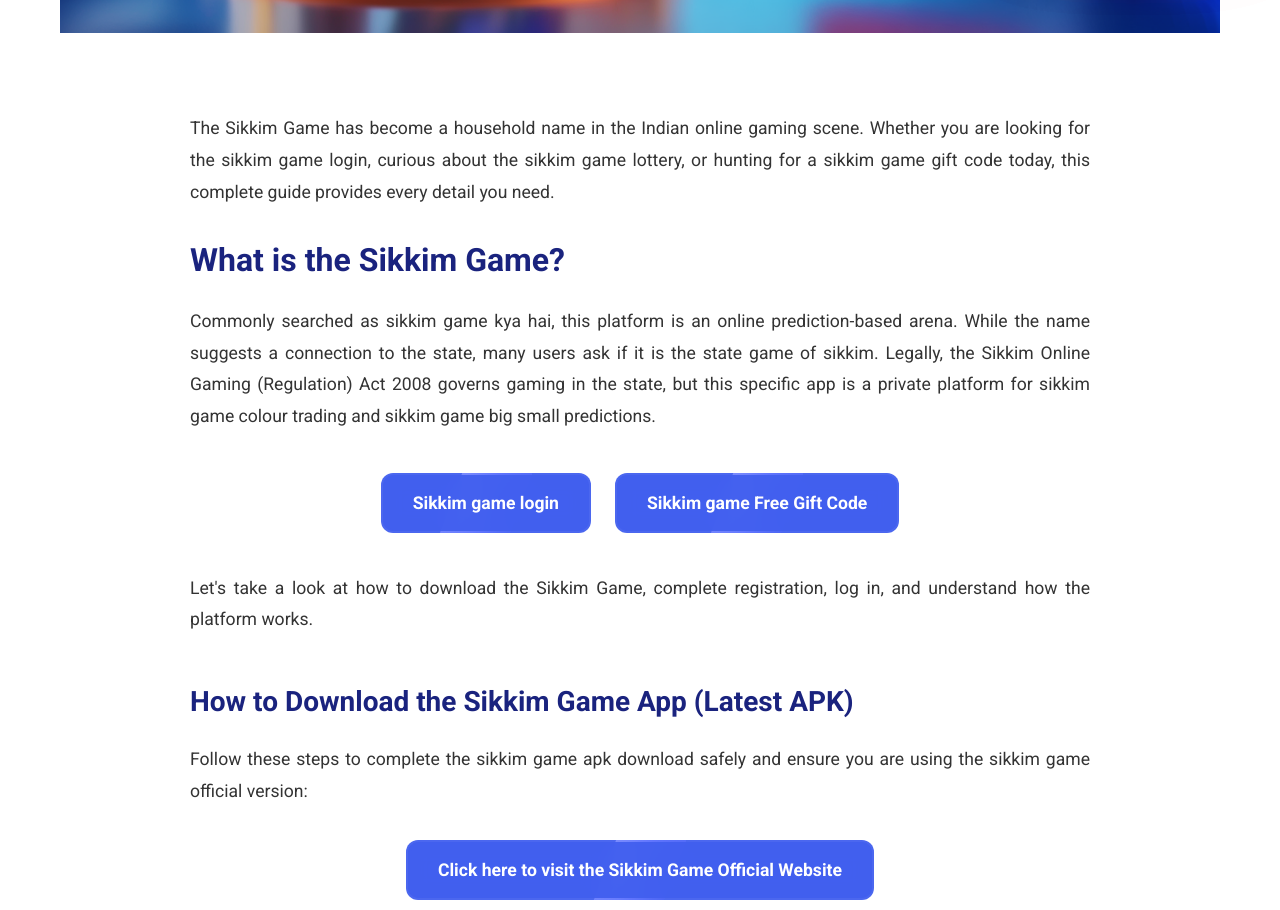
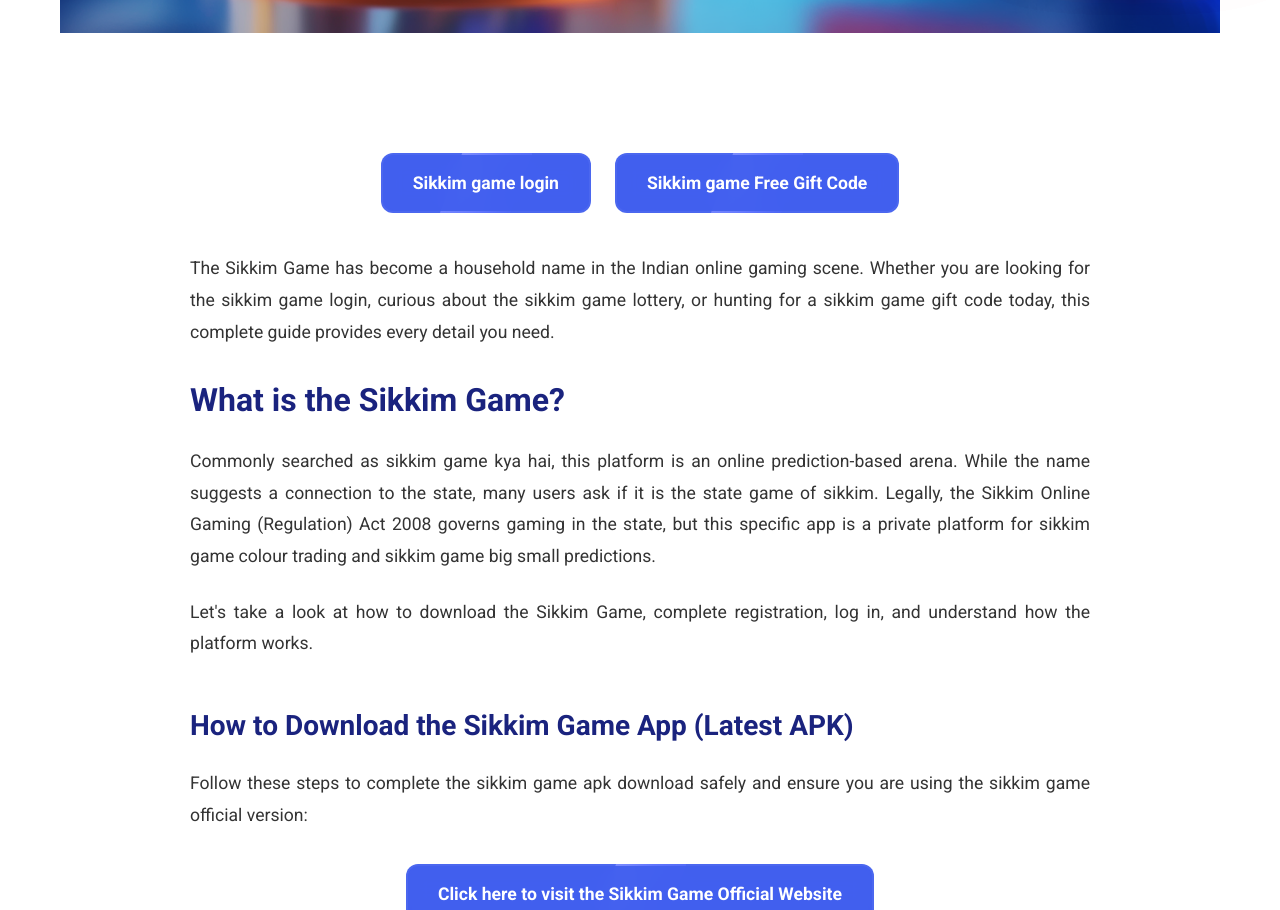
Before and after one commit to adimizexpert/SIKKIM-GAME-SEO, a Next.js app: page / in a window 1280 px wide. Shown: the part 845-1755 px from the top of the page. Built offline with nearby package versions, Linux system fonts and the light colour scheme.

Commit message:
Initial commit: Complete Sikkim Game SEO website with all pages and optimizations

```diff
--- a/pages/index.tsx
+++ b/pages/index.tsx
@@ -87,16 +87,6 @@
 
           <section className="description-section">
             <div className="description-content">
-              <p>
-                The Sikkim Game has become a household name in the Indian online gaming scene. Whether you are looking for the sikkim game login, curious about the sikkim game lottery, or hunting for a sikkim game gift code today, this complete guide provides every detail you need.
-              </p>
-
-              <h1>What is the Sikkim Game?</h1>
-
-              <p>
-                Commonly searched as sikkim game kya hai, this platform is an online prediction-based arena. While the name suggests a connection to the state, many users ask if it is the state game of sikkim. Legally, the Sikkim Online Gaming (Regulation) Act 2008 governs gaming in the state, but this specific app is a private platform for sikkim game colour trading and sikkim game big small predictions.
-              </p>
-
               <div className="cta-buttons">
                 <a
                   href="https://www.sikkimgg.cc/#/register?invitationCode=384636381064"
@@ -115,6 +105,16 @@
                   Sikkim game Free Gift Code
                 </a>
               </div>
+
+              <p>
+                The Sikkim Game has become a household name in the Indian online gaming scene. Whether you are looking for the sikkim game login, curious about the sikkim game lottery, or hunting for a sikkim game gift code today, this complete guide provides every detail you need.
+              </p>
+
+              <h1>What is the Sikkim Game?</h1>
+
+              <p>
+                Commonly searched as sikkim game kya hai, this platform is an online prediction-based arena. While the name suggests a connection to the state, many users ask if it is the state game of sikkim. Legally, the Sikkim Online Gaming (Regulation) Act 2008 governs gaming in the state, but this specific app is a private platform for sikkim game colour trading and sikkim game big small predictions.
+              </p>
 
               <p>
                 Let's take a look at how to download the Sikkim Game, complete registration, log in, and understand how the platform works.
```
Also changed, not shown: 1 other file (tests, documents, lock files or other folders).
